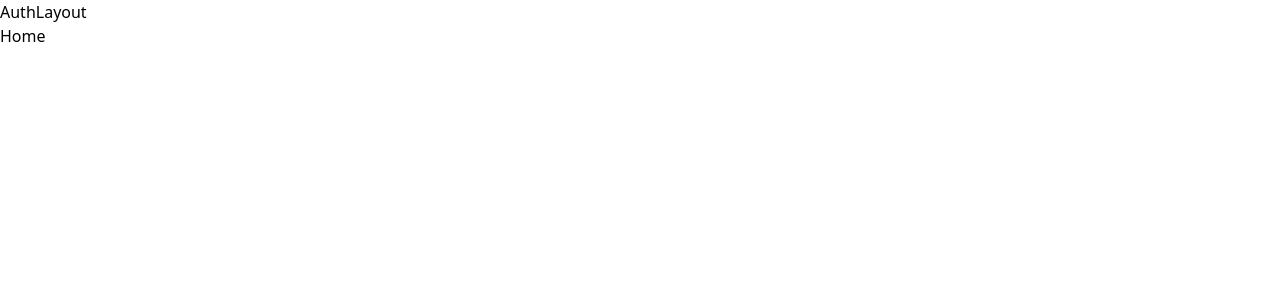
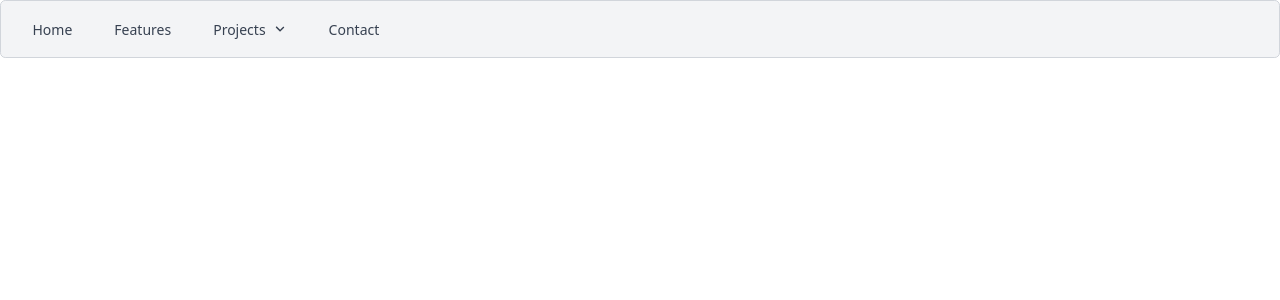
Before and after one commit to datisekai/teaching-support-portal, a React (Vite) app: page / in a window 1280 px wide. Shown: the top 300 px of the page. Built offline with nearby package versions, Linux system fonts and the light colour scheme.

Commit message:
feat: test ui prime

```diff
--- a/src/index.css
+++ b/src/index.css
@@ -1,20 +1,7 @@
+@tailwind base;
+@tailwind components;
+@tailwind utilities;
 
-@layer tailwind-base, primereact, tailwind-utilities;
-
-/* IMPORTANT: In "styled" mode you must add the PrimeReact Theme here. Do NOT include in "unstyled" mode */
-@import 'primereact/resources/themes/lara-light-blue/theme.css' layer(primereact);
-
-@layer tailwind-base {
-  @tailwind base;
+html {
+    font-size: 14px;
 }
-
-@layer tailwind-utilities {
-  @tailwind components;
-  @tailwind utilities;
-}
-
-*{
-  margin: 0;
-  padding: 0;
-  box-sizing: border-box;
-}
--- a/src/layout/AuthLayout.tsx
+++ /dev/null
@@ -1,14 +0,0 @@
-import React from 'react'
-import { Outlet } from 'react-router-dom'
-
-const AuthLayout = () => {
-  return (
-    <div>AuthLayout
-        <div>
-            <Outlet/>
-        </div>
-    </div>
-  )
-}
-
-export default AuthLayout
--- /dev/null
+++ b/src/layouts/AuthLayout.tsx
@@ -0,0 +1,61 @@
+import { Menubar } from 'primereact/menubar';
+import React from 'react'
+import { Outlet } from 'react-router-dom'
+
+const AuthLayout = () => {
+    const items = [
+        {
+            label: 'Home',
+            icon: 'pi pi-home'
+        },
+        {
+            label: 'Features',
+            icon: 'pi pi-star'
+        },
+        {
+            label: 'Projects',
+            icon: 'pi pi-search',
+            items: [
+                {
+                    label: 'Components',
+                    icon: 'pi pi-bolt'
+                },
+                {
+                    label: 'Blocks',
+                    icon: 'pi pi-server'
+                },
+                {
+                    label: 'UI Kit',
+                    icon: 'pi pi-pencil'
+                },
+                {
+                    label: 'Templates',
+                    icon: 'pi pi-palette',
+                    items: [
+                        {
+                            label: 'Apollo',
+                            icon: 'pi pi-palette'
+                        },
+                        {
+                            label: 'Ultima',
+                            icon: 'pi pi-palette'
+                        }
+                    ]
+                }
+            ]
+        },
+        {
+            label: 'Contact',
+            icon: 'pi pi-envelope'
+        }
+    ];
+
+    return (
+        <div className="card">
+            <Menubar model={items} />
+        </div>
+    )
+
+}
+
+export default AuthLayout
--- a/src/main.tsx
+++ b/src/main.tsx
@@ -6,6 +6,7 @@ import { RouterProvider } from 'react-router-dom';
 import './index.css';
 import router from './routes/index.tsx';
 
+
 createRoot(document.getElementById('root')!).render(
   <StrictMode>
     <PrimeReactProvider value={{ unstyled: true, pt: Tailwind }}>
--- a/tailwind.config.js
+++ b/tailwind.config.js
@@ -1,17 +1,13 @@
 /** @type {import('tailwindcss').Config} */
 export default {
+  darkMode: 'class',
   content: [
-    "./index.html",
-    "./app/**/*.{js,ts,jsx,tsx,mdx}",
-    "./pages/**/*.{js,ts,jsx,tsx,mdx}",
-    "./components/**/*.{js,ts,jsx,tsx,mdx}",
-    "./node_modules/primereact/**/*.{js,ts,jsx,tsx}",
-
-    // Or if using `src` directory:
-    "./src/**/*.{js,ts,jsx,tsx,mdx}",
+      './index.html',
+      './src/**/*.{vue,js,ts,jsx,tsx}',
+      './node_modules/primereact/**/*.{js,ts,jsx,tsx}',
   ],
   theme: {
-    extend: {},
+      extend: {},
   },
   plugins: [],
-}
+};
```
Also changed, not shown: src/routes/index.tsx (+8 -8 lines).
